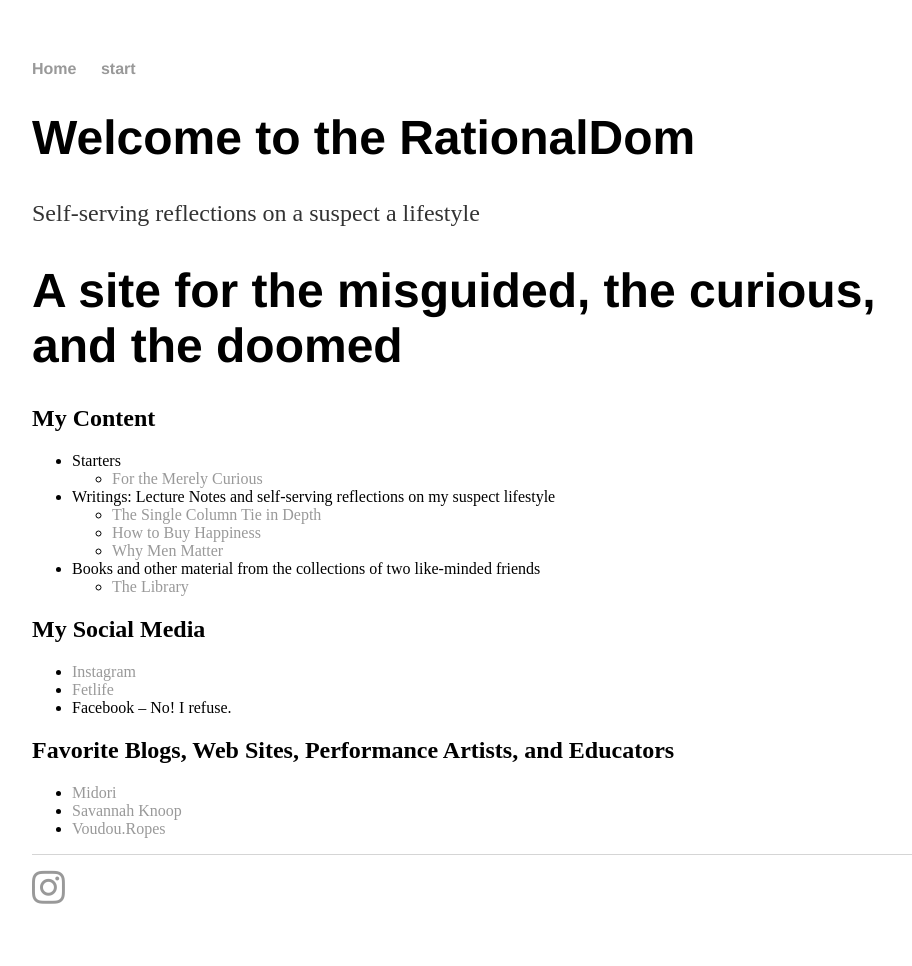
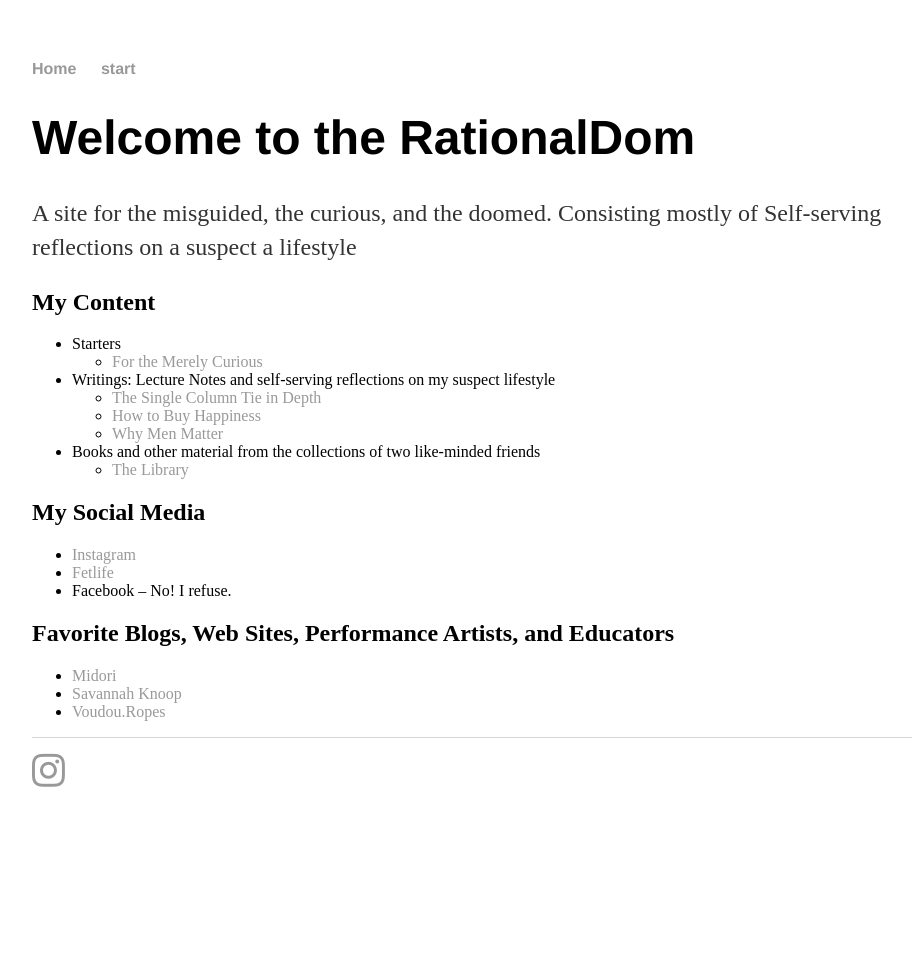
Before and after one commit to rationaldom/rationaldom.github.io, a Jekyll site: the page built from index.md, in a window 1280 px wide. Shown: the whole page, without its empty margins (160-1072 px from the left). Built offline with Jekyll 4.4.1, drawn with Linux system fonts in a browser that asks for light colours; our own code applies the rules of GitHub Pages for plain Markdown files; after the commit the page ends 900 px from its top, so only the background shows below that.

Commit message:
still debugging index.md

```diff
--- a/index.md
+++ b/index.md
@@ -2,10 +2,9 @@
 layout: default
 ---
 
-<h1>Welcome to the RationalDom</h1>
-<p>Self-serving reflections on a suspect a lifestyle</p>
+# Welcome to the RationalDom #
 
-# A site for the misguided, the curious, and the doomed
+<p>A site for the misguided, the curious, and the doomed. Consisting mostly of Self-serving reflections on a suspect a lifestyle</p>
 
 ## My Content
 
```
